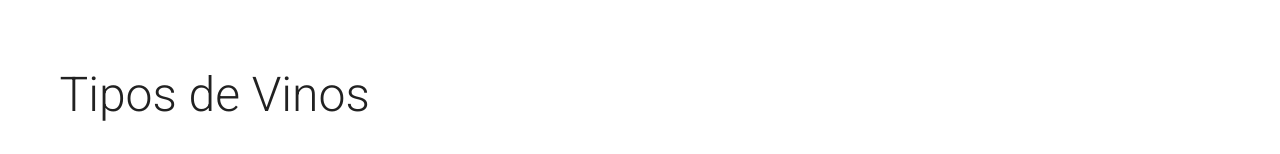
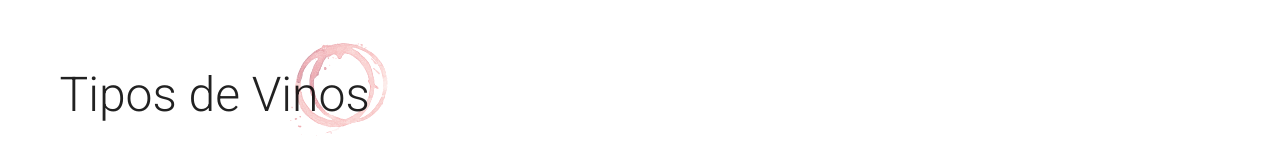
Before and after one commit to rcastillod/certificacion, a Vue app: page / in a window 1280 px wide. Shown: the part 646-800 px from the top of the page. Built offline with nearby package versions, Linux system fonts and the light colour scheme.

Commit message:
➕ADD: Heading title decoration

```diff
--- a/src/App.vue
+++ b/src/App.vue
@@ -28,3 +28,23 @@ export default {
   }
 };
 </script>
+
+<style lang="scss">
+/** Global Style */
+.heading-title {
+  display: inline-block;
+  position: relative;
+  z-index: 1;
+
+  &::after {
+    content: url('./assets/images/wine-stain.svg');
+    position: absolute;
+    top: 50%;
+    right: -1.25rem;
+    opacity: .5;
+    width: 6.25rem;
+    transform: translateY(-50%);
+    z-index: -1;
+  }
+}
+</style>
--- a/src/views/HomeView.vue
+++ b/src/views/HomeView.vue
@@ -13,7 +13,7 @@
         <v-container>
             <v-row>
               <v-col cols="12">
-                <h2 class="text-h3 font-weight-light">Tipos de Vinos</h2>
+                <h2 class="heading-title text-h3 font-weight-light">Tipos de Vinos</h2>
               </v-col>
             </v-row>
             <v-row>
```
